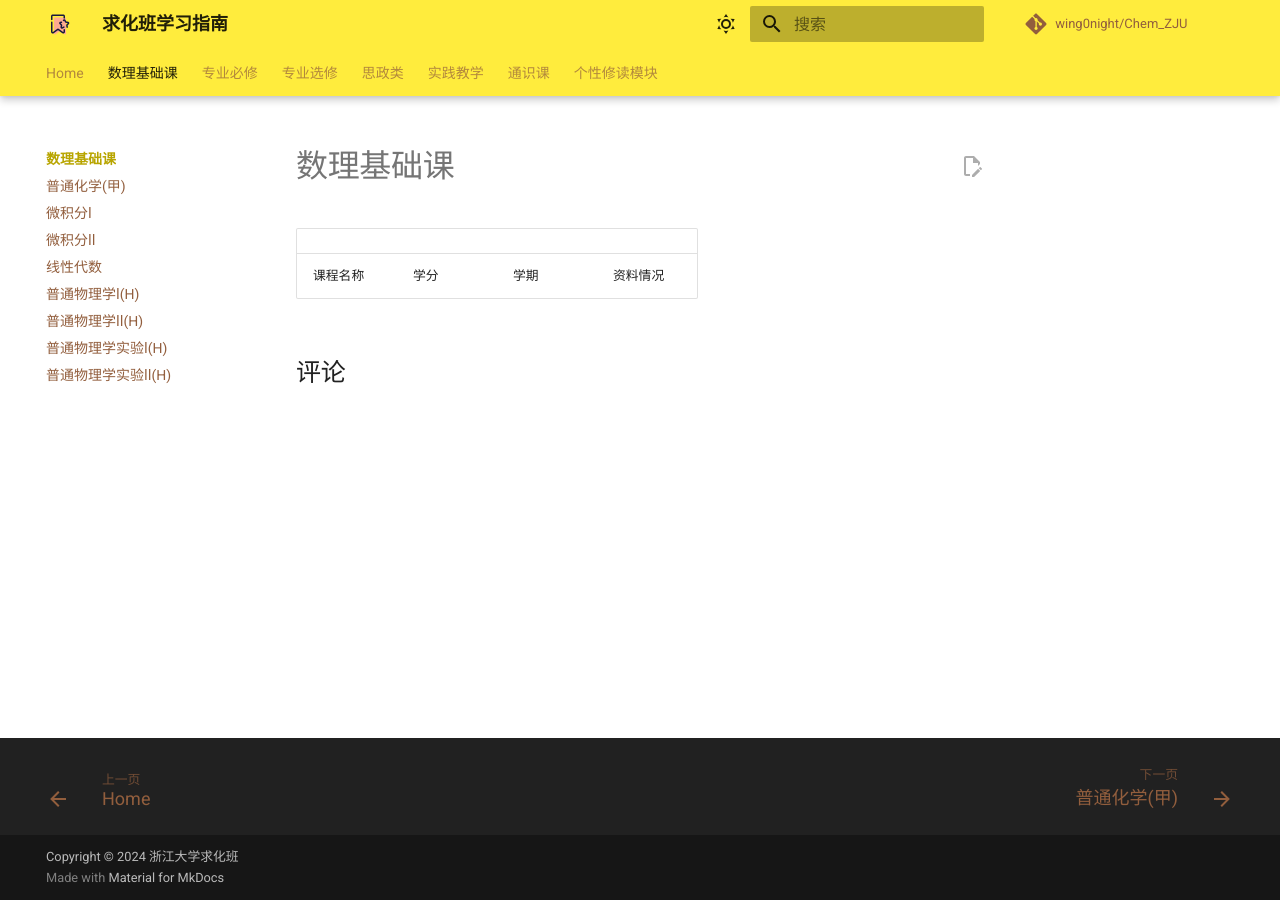
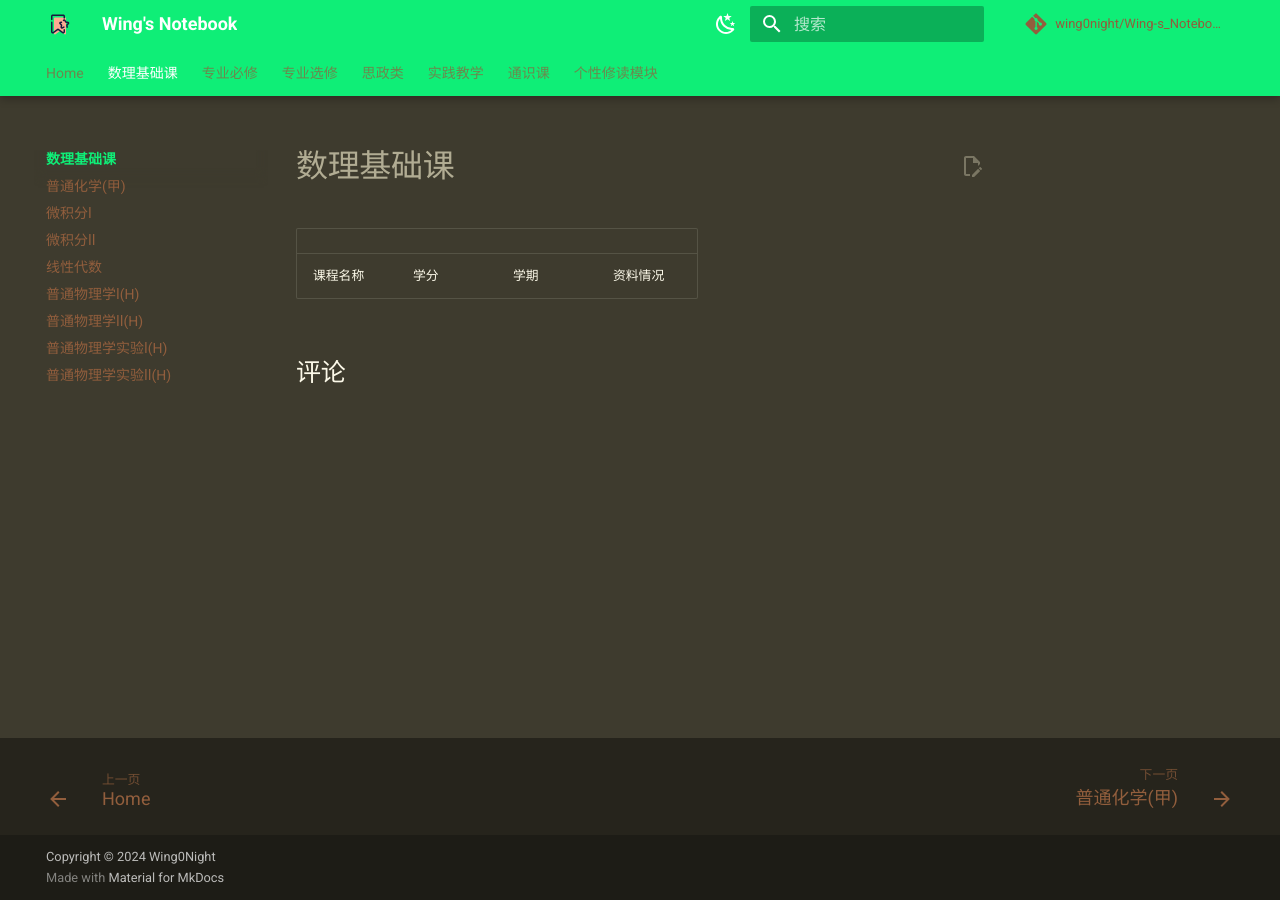
Before and after one commit to wing0night/Wing-s_Notebook, an MkDocs documentation site: the page built from docs/AboutMe/index.md, in a window 1280 px wide. Built offline with MkDocs 1.6.1 and Material for MkDocs 9.7.7, drawn with Linux system fonts in a browser that asks for light colours; comment, search, counter and statistics services are not loaded.

Commit message:
color
黑暗和白天两种颜色主题更新

```diff
--- a/docs/CSS/extra.css
+++ b/docs/CSS/extra.css
@@ -1,8 +1,97 @@
-:root {
-    --md-primary-fg-color:        #EE0F0F;
-    --md-primary-fg-color--light: #ECB7B7;
-    --md-primary-fg-color--dark:  #90030C;
-  }
+[data-md-color-scheme="mylight"] {
+  --md-hue:50;
+  --md-primary-fg-color:        #0fee77;/*被选中项目的颜色*/
+  --md-primary-fg-color--light: #b7ecd0;
+  --md-primary-fg-color--dark:  #900303;
+
+  --md-default-fg-color:hsla(var(--md-hue),75%,95%,1);
+  --md-default-fg-color--light:hsla(var(--md-hue),75%,90%,0.62);
+  --md-default-fg-color--lighter:hsla(var(--md-hue),75%,90%,0.32);
+  --md-default-fg-color--lightest:hsla(var(--md-hue),75%,90%,0.12);
+  --md-default-bg-color:hsla(var(--md-hue),15%,21%,1);
+  --md-default-bg-color--light:hsla(var(--md-hue),15%,21%,0.54);
+  --md-default-bg-color--lighter:hsla(var(--md-hue),15%,21%,0.26);
+  --md-default-bg-color--lightest:hsla(var(--md-hue),15%,21%,0.07);
+  --md-code-fg-color:hsla(var(--md-hue),18%,86%,1);
+  --md-code-bg-color:hsla(var(--md-hue),15%,15%,1);
+  --md-code-hl-color:#3bce4426;
+  --md-code-hl-number-color:#e6695b;
+  --md-code-hl-special-color:#f06090;
+  --md-code-hl-function-color:#c973d9;
+  --md-code-hl-constant-color:#9383e2;
+  --md-code-hl-keyword-color:#6791e0;
+  --md-code-hl-string-color:#2fb170;
+  --md-code-hl-name-color:var(--md-code-fg-color);
+  --md-code-hl-operator-color:var(--md-default-fg-color--light);
+  --md-code-hl-punctuation-color:var(--md-default-fg-color--light);
+  --md-code-hl-comment-color:var(--md-default-fg-color--light);
+  --md-code-hl-generic-color:var(--md-default-fg-color--light);
+  --md-code-hl-variable-color:var(--md-default-fg-color--light);
+  --md-typeset-color:var(--md-default-fg-color);
+  --md-typeset-a-color:var(--md-primary-fg-color);
+  --md-typeset-mark-color:#ffb7424d;
+  --md-typeset-kbd-color:hsla(var(--md-hue),15%,94%,0.12);
+  --md-typeset-kbd-accent-color:hsla(var(--md-hue),15%,94%,0.2);
+  --md-typeset-kbd-border-color:hsla(var(--md-hue),15%,14%,1);
+  --md-typeset-table-color:hsla(var(--md-hue),75%,95%,0.12);
+  --md-typeset-table-color--light:hsla(var(--md-hue),75%,95%,0.035);
+  --md-admonition-fg-color:var(--md-default-fg-color);
+  --md-admonition-bg-color:var(--md-default-bg-color);
+  --md-footer-bg-color:hsla(var(--md-hue),15%,12%,0.87);
+  --md-footer-bg-color--dark:hsla(var(--md-hue),15%,10%,1);
+  --md-shadow-z1:0 0.2rem 0.5rem #0003,0 0 0.05rem #cb3c3c1a;
+  --md-shadow-z2:0 0.2rem 0.5rem #0000004d,0 0 0.05rem #00000040;
+  --md-shadow-z3:0 0.2rem 0.5rem #0006,0 0 0.05rem #00000059;
+  color-scheme:light
+}
+
+[data-md-color-scheme="mydark"] {
+  --md-hue:360;
+  --md-primary-fg-color:        #ee8a0f;/*被选中项目的颜色*/
+  --md-primary-fg-color--light: #b7ecd0;
+  --md-primary-fg-color--dark:  #900303;
+
+  --md-default-fg-color:hsla(var(--md-hue),75%,95%,1);
+  --md-default-fg-color--light:hsla(var(--md-hue),75%,90%,0.62);
+  --md-default-fg-color--lighter:hsla(var(--md-hue),75%,90%,0.32);
+  --md-default-fg-color--lightest:hsla(var(--md-hue),75%,90%,0.12);
+  --md-default-bg-color:hsla(var(--md-hue),15%,21%,1);
+  --md-default-bg-color--light:hsla(var(--md-hue),15%,21%,0.54);
+  --md-default-bg-color--lighter:hsla(var(--md-hue),15%,21%,0.26);
+  --md-default-bg-color--lightest:hsla(var(--md-hue),15%,21%,0.07);
+  --md-code-fg-color:hsla(var(--md-hue),18%,86%,1);
+  --md-code-bg-color:hsla(var(--md-hue),15%,15%,1);
+  --md-code-hl-color:#3bce4426;
+  --md-code-hl-number-color:#e6695b;
+  --md-code-hl-special-color:#f06090;
+  --md-code-hl-function-color:#c973d9;
+  --md-code-hl-constant-color:#9383e2;
+  --md-code-hl-keyword-color:#6791e0;
+  --md-code-hl-string-color:#2fb170;
+  --md-code-hl-name-color:var(--md-code-fg-color);
+  --md-code-hl-operator-color:var(--md-default-fg-color--light);
+  --md-code-hl-punctuation-color:var(--md-default-fg-color--light);
+  --md-code-hl-comment-color:var(--md-default-fg-color--light);
+  --md-code-hl-generic-color:var(--md-default-fg-color--light);
+  --md-code-hl-variable-color:var(--md-default-fg-color--light);
+  --md-typeset-color:var(--md-default-fg-color);
+  --md-typeset-a-color:var(--md-primary-fg-color);
+  --md-typeset-mark-color:#ffb7424d;
+  --md-typeset-kbd-color:hsla(var(--md-hue),15%,94%,0.12);
+  --md-typeset-kbd-accent-color:hsla(var(--md-hue),15%,94%,0.2);
+  --md-typeset-kbd-border-color:hsla(var(--md-hue),15%,14%,1);
+  --md-typeset-table-color:hsla(var(--md-hue),75%,95%,0.12);
+  --md-typeset-table-color--light:hsla(var(--md-hue),75%,95%,0.035);
+  --md-admonition-fg-color:var(--md-default-fg-color);
+  --md-admonition-bg-color:var(--md-default-bg-color);
+  --md-footer-bg-color:hsla(var(--md-hue),15%,12%,0.87);
+  --md-footer-bg-color--dark:hsla(var(--md-hue),15%,10%,1);
+  --md-shadow-z1:0 0.2rem 0.5rem #0003,0 0 0.05rem #cb3c3c1a;
+  --md-shadow-z2:0 0.2rem 0.5rem #0000004d,0 0 0.05rem #00000040;
+  --md-shadow-z3:0 0.2rem 0.5rem #0006,0 0 0.05rem #00000059;
+  color-scheme:dark
+}
+
 /* 修改标题样式 */
 h1 {
     color: #35312f;
--- a/mkdocs.yml
+++ b/mkdocs.yml
@@ -1,24 +1,24 @@
-site_name: 求化班学习指南
-site_url: https://wing0night.github.io/Chem_ZJU/
-site_description: 求化班学习指南
-repo_name: wing0night/Chem_ZJU
-repo_url: https://github.com/wing0night/Chem_ZJU
+site_name: Wing's Notebook
+site_url: https://wing0night.github.io/Wing-s_Notebook/
+site_description: Wing's Notebook
+repo_name: wing0night/Wing-s_Notebook
+repo_url: https://github.com/wing0night/Wing-s_Notebook
 edit_uri: tree/master/docs
 
-copyright: Copyright &copy; 2024 浙江大学求化班
+copyright: Copyright &copy; 2024 Wing0Night
 
 nav:
   - Home: index.md
   - 数理基础课:
-    - Basic/index.md
-    - 普通化学(甲): Basic/普通化学(甲).md
-    - 微积分Ⅰ: Basic/Calculus1(H).md
-    - 微积分Ⅱ: Basic/Calculus2(H).md
-    - 线性代数: Basic/LinearAlgebra.md
-    - 普通物理学Ⅰ(H): Basic/Physics1(H).md
-    - 普通物理学Ⅱ(H): Basic/Physics2(H).md
-    - 普通物理学实验Ⅰ(H): Basic/普通物理学实验1(H).md
-    - 普通物理学实验Ⅱ(H): Basic/普通物理学实验2(H).md
+    - AboutMe/index.md
+    - 普通化学(甲): AboutMe/普通化学(甲).md
+    - 微积分Ⅰ: AboutMe/Calculus1(H).md
+    - 微积分Ⅱ: AboutMe/Calculus2(H).md
+    - 线性代数: AboutMe/LinearAlgebra.md
+    - 普通物理学Ⅰ(H): AboutMe/Physics1(H).md
+    - 普通物理学Ⅱ(H): AboutMe/Physics2(H).md
+    - 普通物理学实验Ⅰ(H): AboutMe/普通物理学实验1(H).md
+    - 普通物理学实验Ⅱ(H): AboutMe/普通物理学实验2(H).md
   - 专业必修:
     - 分析化学Ⅰ: CompulsoryMajorCourse/分析化学1.md
     - 分析化学Ⅱ: CompulsoryMajorCourse/分析化学2.md
@@ -121,18 +121,21 @@
   custom_dir: overrides
   logo: 'icons/Favorites.png'
   palette:
+    #scheme: myscheme
     # Toggle light mode
-    - scheme: default
-      primary: yellow
-      accent: yellow
+    - media: "(prefers-color-scheme: dark)"
+      scheme: mydark
+      #primary: yellow
+      #accent: yellow
       toggle:
         icon: material/weather-sunny
         name: Switch to light mode
 
     # Toggle dark mode
-    - scheme: slate
-      primary: yellow
-      accent: yellow
+    - media: "(prefers-color-scheme: light)"
+      scheme: mylight
+      #primary: yellow
+      #accent: yellow
       toggle:
         icon: material/weather-night
         name: Switch to dark mode
--- a/overrides/partials/comments.html
+++ b/overrides/partials/comments.html
@@ -24,7 +24,7 @@
     /* Set palette on initial load */
     var palette = __md_get("__palette")
     if (palette && typeof palette.color === "object") {
-      var theme = palette.color.scheme === "slate" ? "dark" : "light"
+      var theme = palette.color.scheme === "mydark" ? "dark" : "light"
       giscus.setAttribute("data-theme", theme)
     }
 
@@ -34,7 +34,7 @@
       ref.addEventListener("change", function() {
         var palette = __md_get("__palette")
         if (palette && typeof palette.color === "object") {
-          var theme = palette.color.scheme === "slate" ? "dark" : "light"
+          var theme = palette.color.scheme === "mydark" ? "dark" : "light"
 
           /* Instruct Giscus to change theme */
           var frame = document.querySelector(".giscus-frame")
```
Also changed, not shown: docs/AboutMe/Calculus1(H).md (renamed from docs/Basic/Calculus1(H).md), docs/AboutMe/Calculus2(H).md (renamed from docs/Basic/Calculus2(H).md), docs/AboutMe/LinearAlgebra.md (renamed from docs/Basic/LinearAlgebra.md), docs/AboutMe/Physics1(H).md (renamed from docs/Basic/Physics1(H).md), docs/AboutMe/Physics2(H).md (renamed from docs/Basic/Physics2(H).md), docs/AboutMe/index.md (renamed from docs/Basic/index.md), docs/AboutMe/普通化学(甲).md (renamed from docs/Basic/普通化学(甲).md), docs/AboutMe/普通物理学实验1(H).md (renamed from docs/Basic/普通物理学实验1(H).md), docs/AboutMe/普通物理学实验2(H).md (renamed from docs/Basic/普通物理学实验2(H).md).
